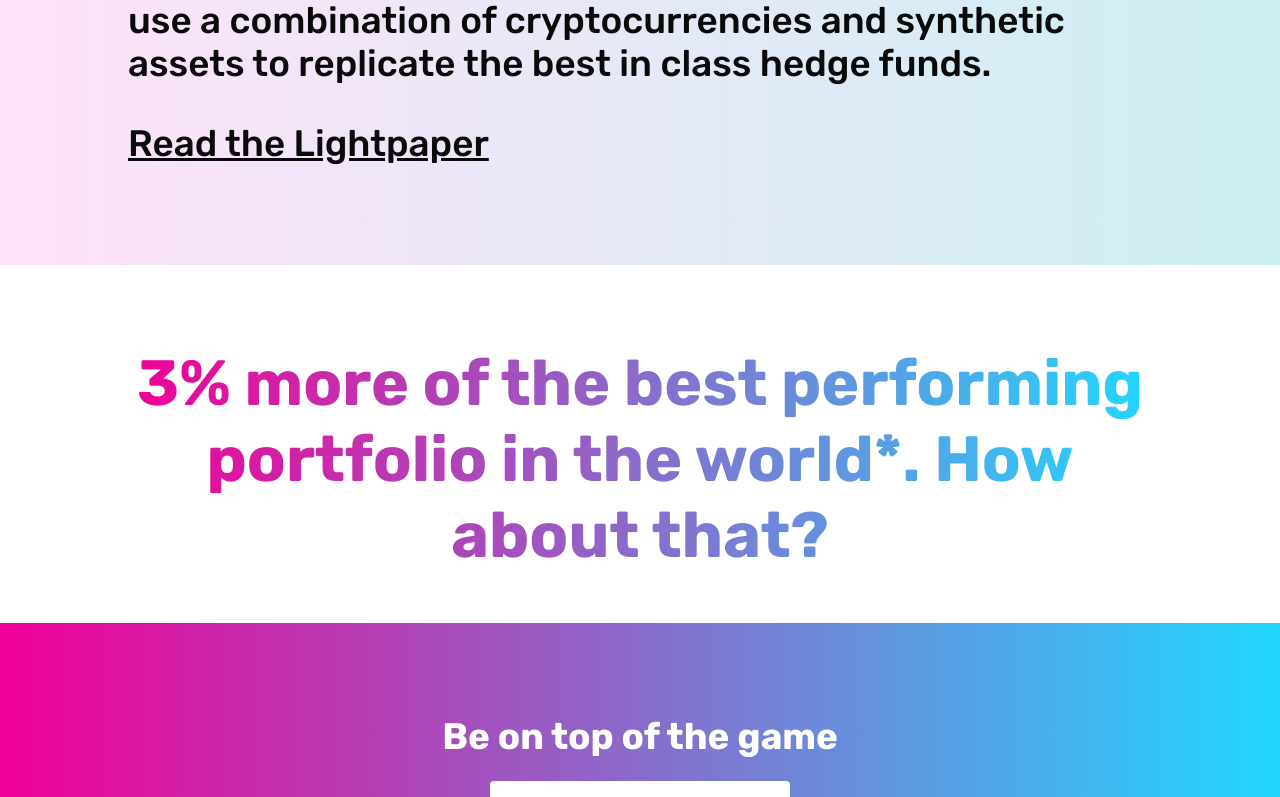
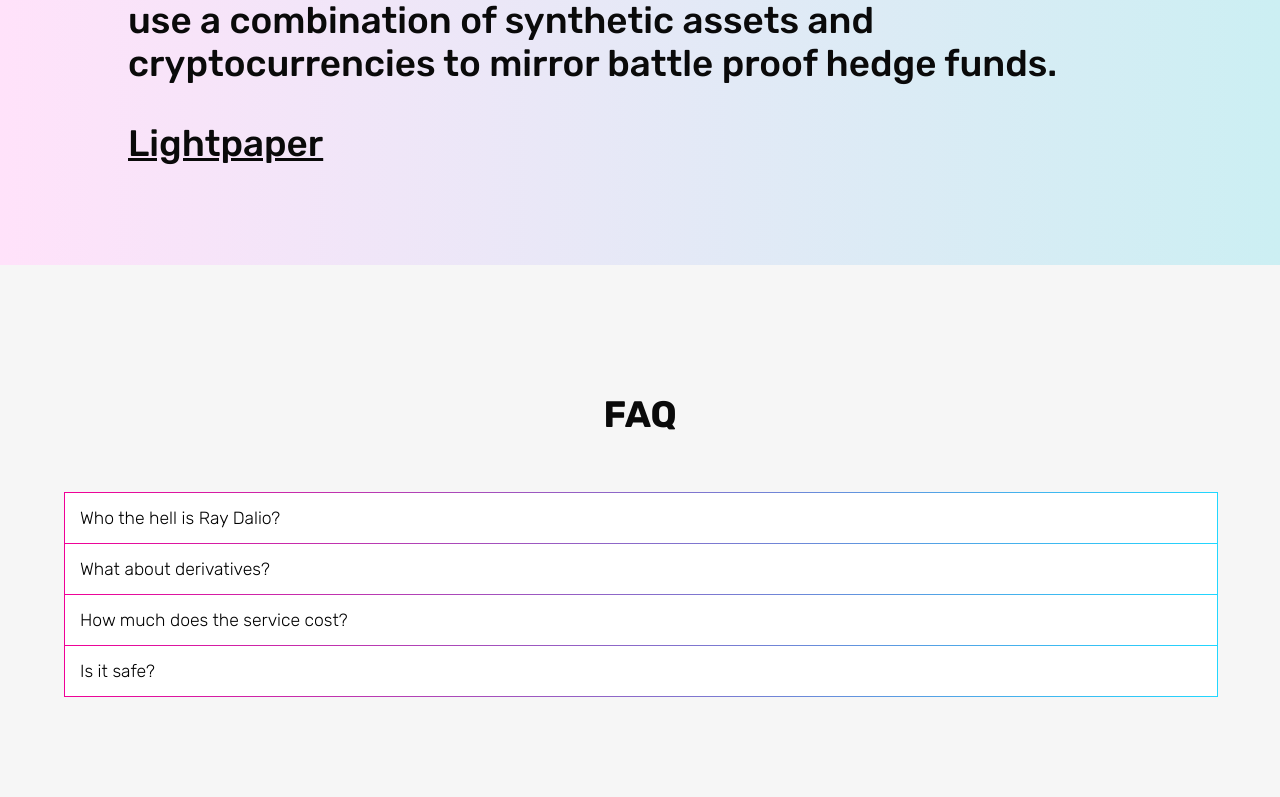
Before and after one commit to pie-dao/frontend, a React (Create React App) app: page / in a window 1280 px wide. Shown: the part 1303-2100 px from the top of the page. Built offline with nearby package versions, Linux system fonts and the light colour scheme.

Commit message:
mobile tweaks

```diff
--- a/src/Components/ComparisonTable.js
+++ b/src/Components/ComparisonTable.js
@@ -14,7 +14,7 @@ const Container = styled.div`
   font-family: var(--secondary-font);
 
   @media (max-width: 768px) {
-    padding: 0 0 5% 0;
+    padding: 0 0 10% 0;
   }
 `;
 
--- a/src/Components/FAQ.js
+++ b/src/Components/FAQ.js
@@ -1,12 +1,14 @@
-import React from 'react';
+import React from "react";
 import styled from "styled-components";
-import Collapsible from 'react-collapsible';
+import Collapsible from "react-collapsible";
 
 const Container = styled.div`
   display: flex;
-padding: 20px 0;
-margin: 0 5%;
+  flex-direction: column;
+  padding: 10% 5%;
   font-family: var(--secondary-font);
+  background-color: #f6f6f6;
+
 
   @media (max-width: 768px) {
     width: 90%;
@@ -15,16 +17,14 @@ font-family: var(--secondary-font);
 
 const Gradient = styled.div`
   width: 100%;
-padding:1px;
+  padding: 1px;
   margin: -1px 0 0 0;
-background: linear-gradient(to right, #F10096 0%, #21D7FF 100%);
+  background: linear-gradient(to right, #f10096 0%, #21d7ff 100%);
   font-size: var(--text-normal);
 
   @media (max-width: 768px) {
-
     width: 100%;
-    font-size: var(  --text-medium-mobile);
-
+    font-size: var(--text-medium-mobile);
   }
 `;
 
@@ -43,19 +43,81 @@ font-weight: 300;
   }
 `;
 
+const Title = styled.div`
+  text-align: center;
+  font-family: var(--primary-font);
+  color: var(--almost-black);
+  font-size: var(--text-big);
+  font-weight: 700;
+  margin-bottom: 5%;
+
+  @media (max-width: 768px) {
+    font-size: var(--text-ratherbig-mobile);
+  }
+`;
 
 const FAQ = props => {
   return (
     <Container>
+        <Title>FAQ</Title>
       <Gradient>
         <SingleItem>
           <Collapsible trigger="Who the hell is Ray Dalio?">
-        <p>This is the collapsible content. It can be any element or React component you like.</p>
-        <p>It can even be another Collapsible component. Check out the next section!</p>
+            <p>
+              This is the collapsible content. It can be any element or React
+              component you like.
+            </p>
+            <p>
+              It can even be another Collapsible component. Check out the next
+              section!
+            </p>
           </Collapsible>
         </SingleItem>
       </Gradient>
-      </Container>    );
+      <Gradient>
+        <SingleItem>
+          <Collapsible trigger="What about derivatives?">
+            <p>
+              This is the collapsible content. It can be any element or React
+              component you like.
+            </p>
+            <p>
+              It can even be another Collapsible component. Check out the next
+              section!
+            </p>
+          </Collapsible>
+        </SingleItem>
+      </Gradient>
+      <Gradient>
+        <SingleItem>
+          <Collapsible trigger="How much does the service cost?">
+            <p>
+              This is the collapsible content. It can be any element or React
+              component you like.
+            </p>
+            <p>
+              It can even be another Collapsible component. Check out the next
+              section!
+            </p>
+          </Collapsible>
+        </SingleItem>
+      </Gradient>
+      <Gradient>
+        <SingleItem>
+          <Collapsible trigger="Is it safe?">
+            <p>
+              This is the collapsible content. It can be any element or React
+              component you like.
+            </p>
+            <p>
+              It can even be another Collapsible component. Check out the next
+              section!
+            </p>
+          </Collapsible>
+        </SingleItem>
+      </Gradient>
+    </Container>
+  );
 };
 
 export default FAQ;
--- a/src/Components/GradienBgSection.js
+++ b/src/Components/GradienBgSection.js
@@ -20,6 +20,7 @@ text-align: left;
 
   @media (max-width: 768px) {
     font-size: var(--text-ratherbig-mobile);
+    line-height: 2.6rem;
   }
 `;
 
@@ -43,12 +44,12 @@ font-size: var(--text-big);
 const GradienBgSection = props => {
     return (
       <Container>
-        <Text>Best investment deals are impossible to get for the most of us.<p></p>
+        <Text>Top investment deals are impossible to get for the most of us.<p></p>
 
 We are changing this by making the best wealth creation strategies accessible to everyone, with no minimum.
 
-We use a combination of cryptocurrencies and synthetic assets to replicate the best in class hedge funds.<p></p>
-<A href="#">Read the Lightpaper</A>
+We use a combination of synthetic assets and cryptocurrencies to mirror battle proof hedge funds.<p></p>
+<A href="#">Lightpaper</A>
   </Text>
       </Container>
     );
--- a/src/Components/Hero.js
+++ b/src/Components/Hero.js
@@ -76,6 +76,7 @@ padding: 0 18%;
   @media (max-width: 768px) {
     font-size: var(--text-medium-mobile);
     padding: 0 0;
+    line-height: 2rem;
   }
 `;
 
@@ -87,9 +88,9 @@ padding: 0 18%;
 const Hero = props => {
     return (
 <Container>
-<PreTitle>Now you can finally invest like</PreTitle>
+<PreTitle>You can finally invest like</PreTitle>
 <Title>Ray Dalio</Title>
-<SubTitle>The richest people in the worlds have gained 10% every year in the last 10 years. It's time for you to make some <strong>real money</strong> too.</SubTitle>
+<SubTitle>The richest people in the World have gained 10% every year for the last 10 years. It's time for you to make some <strong>real money</strong> too.</SubTitle>
 <PrimaryButton ButtonLabel="Get early access" />
 <SmallText SmallContent="Reserved to the first 500 users only"/>
 
--- a/src/Pages/Home.js
+++ b/src/Pages/Home.js
@@ -17,12 +17,12 @@ function Home() {
       <Hero/>
       <ComparisonTable/>
       <GradienBgSection/>
+      <FAQ/>
       <GradientText/>
       <Newsletter/>
       <Features/>
       <BlackBGgradientText/>
       <BigBlackTitle/>
-      <FAQ/>
       <Newsletter/>
     </div>
   );
```
Lines whose indentation alone changed are shown as unchanged.
